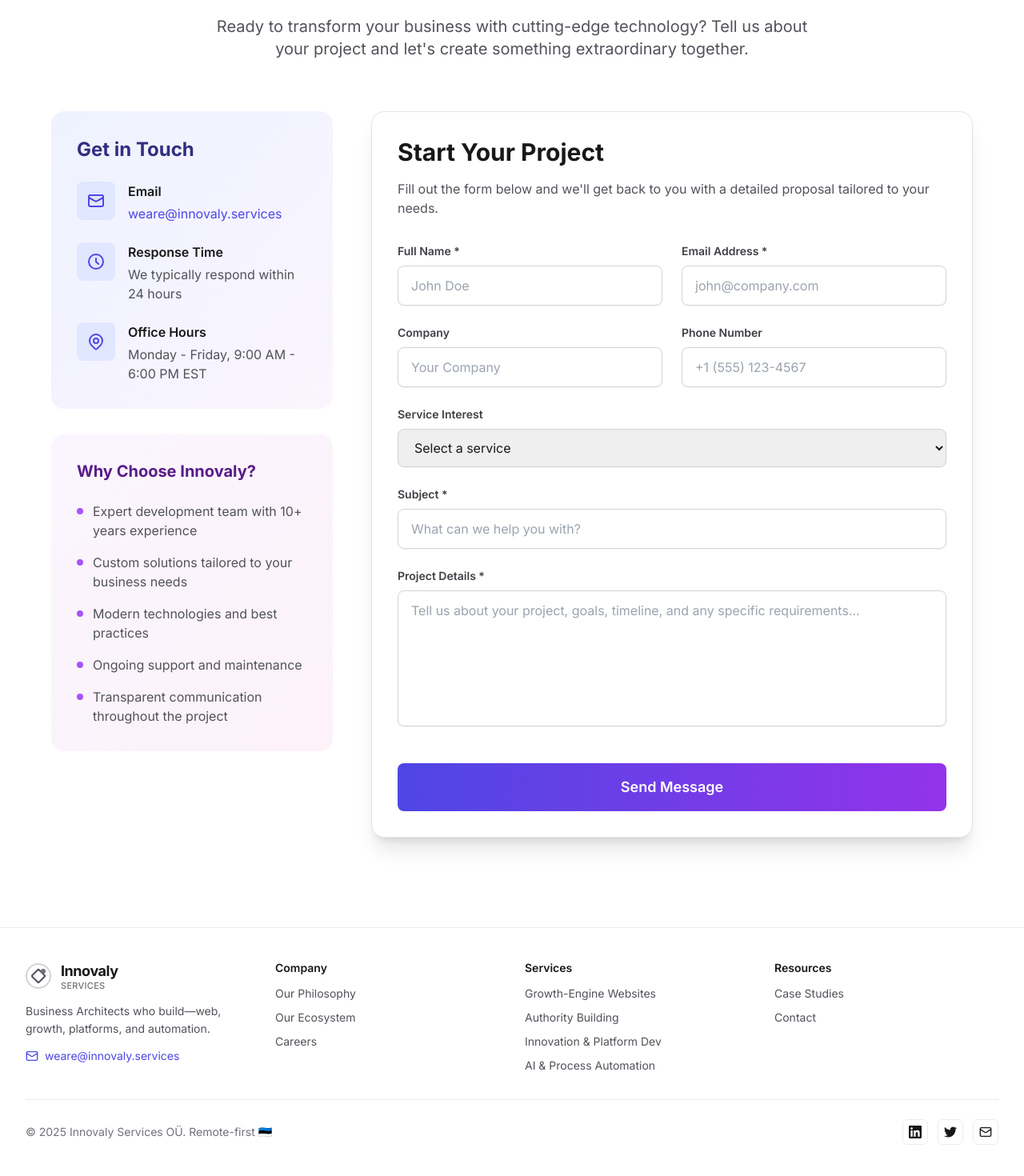
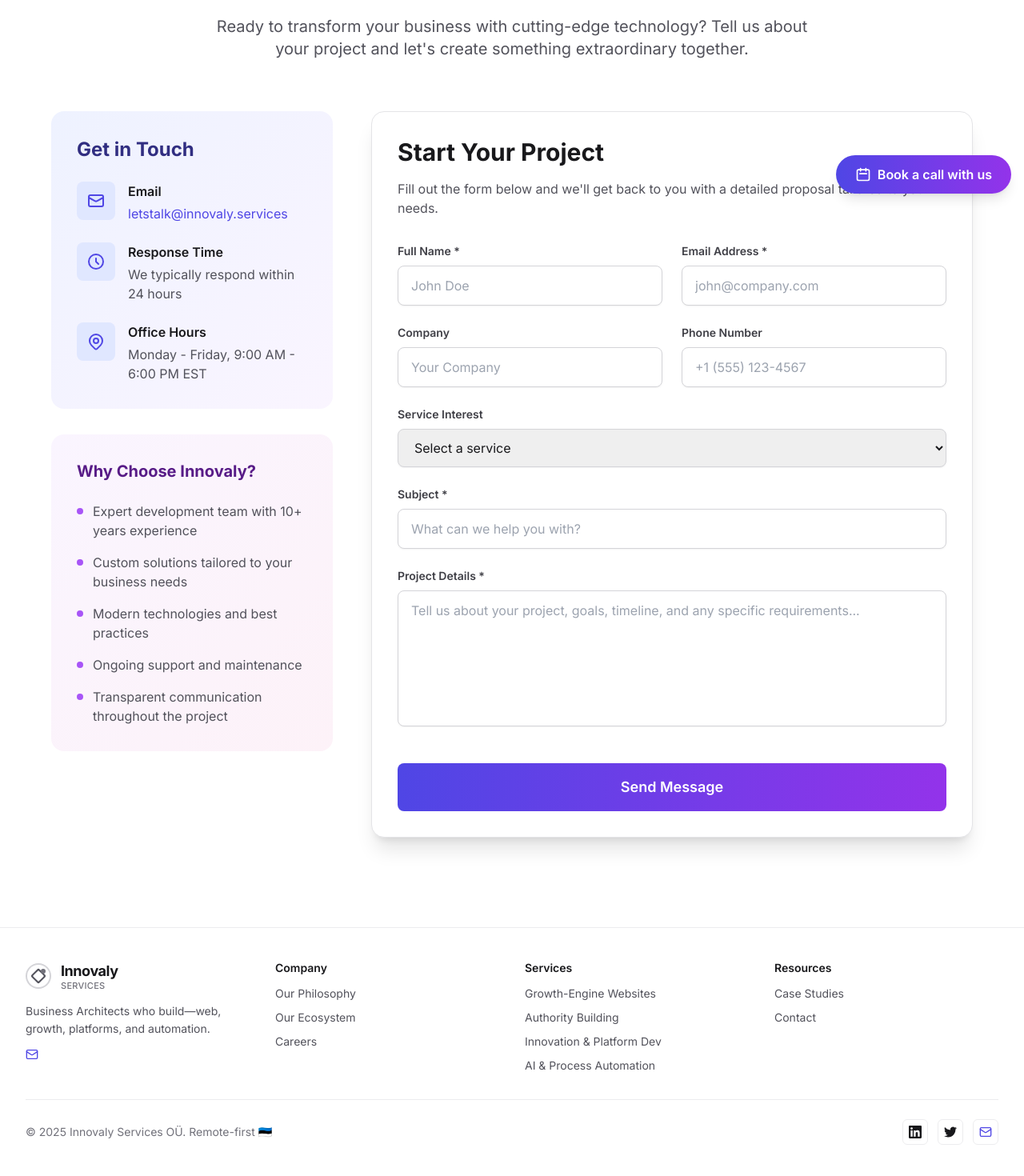
Before and after one commit to unclemimo/innovaly-website, a Next.js app: page /contact in a window 1280 px wide. Shown: the part 182-1652 px from the top of the page at 80% size. Built offline with nearby package versions, Linux system fonts and the light colour scheme.

Commit message:
Add Contact us menu item, implement advanced email obfuscation, and update CTA buttons to Cal.com booking

```diff
--- a/src/app/about/page.tsx
+++ b/src/app/about/page.tsx
@@ -2,6 +2,7 @@ import { Handshake, Beaker, Eye, BookOpen, Unlock, Lightbulb, Target, Code } fro
 import Image from 'next/image';
 import Header from '@/components/Header';
 import Footer from '@/components/Footer';
+import ObfuscatedEmail from '@/components/ObfuscatedEmail';
 
 export default function About() {
   return (
@@ -171,13 +172,10 @@ export default function About() {
 
             {/* Call to action */}
             <div className="mt-6 flex flex-wrap gap-3">
-              <a
-                href="mailto:weare@innovaly.services"
-                className="inline-flex items-center px-4 py-2 text-sm font-medium text-indigo-600 dark:text-indigo-400 hover:text-indigo-700 dark:hover:text-indigo-300 transition-colors"
-              >
+              <ObfuscatedEmail className="inline-flex items-center px-4 py-2 text-sm font-medium text-indigo-600 dark:text-indigo-400 hover:text-indigo-700 dark:hover:text-indigo-300 transition-colors">
                 <span className="mr-2">💬</span>
                 Let&apos;s talk
-              </a>
+              </ObfuscatedEmail>
               <a
                 href="https://linkedin.com/in/davidatias"
                 target="_blank"
--- a/src/app/contact/page.tsx
+++ b/src/app/contact/page.tsx
@@ -4,6 +4,7 @@ import { useForm, ValidationError } from '@formspree/react';
 import Link from 'next/link';
 import Header from '@/components/Header';
 import Footer from '@/components/Footer';
+import ObfuscatedEmail from '@/components/ObfuscatedEmail';
 
 export default function Contact() {
   const [state, handleSubmit] = useForm('mblzozpv');
@@ -72,6 +73,21 @@ export default function Contact() {
       <Header />
 
       <main className="min-h-screen py-16 px-4">
+        {/* Floating Book a Call Button */}
+        <div className="fixed right-4 top-1/2 transform -translate-y-1/2 z-40 hidden lg:block">
+          <a
+            href="https://cal.com/innovaly"
+            target="_blank"
+            rel="noopener noreferrer"
+            className="inline-flex items-center px-6 py-3 bg-gradient-to-r from-indigo-600 to-purple-600 text-white font-semibold rounded-full shadow-lg hover:from-indigo-700 hover:to-purple-700 focus:outline-none focus:ring-2 focus:ring-indigo-500 focus:ring-offset-2 transition-all duration-200 transform hover:scale-105"
+          >
+            <svg className="w-5 h-5 mr-2" fill="none" stroke="currentColor" viewBox="0 0 24 24">
+              <path strokeLinecap="round" strokeLinejoin="round" strokeWidth={2} d="M8 7V3m8 4V3m-9 8h10M5 21h14a2 2 0 002-2V7a2 2 0 00-2-2H5a2 2 0 00-2 2v12a2 2 0 002 2z" />
+            </svg>
+            Book a call with us
+          </a>
+        </div>
+
         <div className="max-w-6xl mx-auto">
           <div className="text-center mb-16">
             <h1 className="text-5xl font-bold mb-6 bg-gradient-to-r from-indigo-600 to-purple-600 bg-clip-text text-transparent">
@@ -96,9 +112,7 @@ export default function Contact() {
                     </div>
                     <div>
                       <h3 className="font-semibold text-zinc-900 dark:text-zinc-100 mb-1">Email</h3>
-                      <a href="mailto:weare@innovaly.services" className="text-indigo-600 dark:text-indigo-400 hover:text-indigo-700 dark:hover:text-indigo-300 transition-colors">
-                        weare@innovaly.services
-                      </a>
+                      <ObfuscatedEmail className="text-indigo-600 dark:text-indigo-400 hover:text-indigo-700 dark:hover:text-indigo-300 transition-colors" />
                     </div>
                   </div>
 
--- a/src/components/Footer.tsx
+++ b/src/components/Footer.tsx
@@ -1,5 +1,6 @@
 import Link from 'next/link';
 import { Mail } from 'lucide-react';
+import ObfuscatedEmail from './ObfuscatedEmail';
 
 export default function Footer() {
   return (
@@ -32,13 +33,9 @@ export default function Footer() {
             <p className="mt-3 text-sm text-zinc-600 dark:text-zinc-400 leading-relaxed">
               Business Architects who build—web, growth, platforms, and automation.
             </p>
-            <a
-              href="mailto:weare@innovaly.services"
-              className="mt-3 inline-flex items-center text-sm text-indigo-600 dark:text-indigo-400 hover:underline transition-colors"
-            >
+            <ObfuscatedEmail className="mt-3 inline-flex items-center text-sm text-indigo-600 dark:text-indigo-400 hover:underline transition-colors">
               <Mail className="mr-2 h-4 w-4" />
-              weare@innovaly.services
-            </a>
+            </ObfuscatedEmail>
           </div>
 
           {/* Company Links */}
@@ -135,13 +132,9 @@ export default function Footer() {
                   <path d="M23.953 4.57a10 10 0 01-2.825.775 4.958 4.958 0 002.163-2.723c-.951.555-2.005.959-3.127 1.184a4.92 4.92 0 00-8.384 4.482C7.69 8.095 4.067 6.13 1.64 3.162a4.822 4.822 0 00-.666 2.475c0 1.71.87 3.213 2.188 4.096a4.904 4.904 0 01-2.228-.616v.06a4.923 4.923 0 003.946 4.827 4.996 4.996 0 01-2.212.085 4.936 4.936 0 004.604 3.417 9.867 9.867 0 01-6.102 2.105c-.39 0-.779-.023-1.17-.067a13.995 13.995 0 007.557 2.209c9.053 0 13.998-7.496 13.998-13.985 0-.21 0-.42-.015-.63A9.935 9.935 0 0024 4.59z"/>
                 </svg>
               </a>
-              <a
-                href="mailto:weare@innovaly.services"
-                className="inline-flex h-8 w-8 items-center justify-center rounded-md border border-zinc-200/70 dark:border-zinc-800 hover:bg-zinc-100 dark:hover:bg-zinc-900 transition-colors"
-                aria-label="Email"
-              >
+              <ObfuscatedEmail className="inline-flex h-8 w-8 items-center justify-center rounded-md border border-zinc-200/70 dark:border-zinc-800 hover:bg-zinc-100 dark:hover:bg-zinc-900 transition-colors">
                 <Mail className="h-4 w-4" />
-              </a>
+              </ObfuscatedEmail>
             </div>
           </div>
         </div>
--- a/src/components/Header.tsx
+++ b/src/components/Header.tsx
@@ -77,20 +77,21 @@ export default function Header() {
             <Link href="/proof" className="px-2 xl:px-3 py-2 text-sm font-medium rounded-md hover:bg-zinc-100 dark:hover:bg-zinc-900 focus:outline-none focus-visible:ring-2 focus-visible:ring-indigo-400/60 transition-colors">Our Proof</Link>
             <Link href="/ecosystem" className="px-2 xl:px-3 py-2 text-sm font-medium rounded-md hover:bg-zinc-100 dark:hover:bg-zinc-900 focus:outline-none focus-visible:ring-2 focus-visible:ring-indigo-400/60 transition-colors">Our Ecosystem</Link>
             <Link href="/careers" className="px-2 xl:px-3 py-2 text-sm font-medium rounded-md hover:bg-zinc-100 dark:hover:bg-zinc-900 focus:outline-none focus-visible:ring-2 focus-visible:ring-indigo-400/60 transition-colors">Careers</Link>
+            <Link href="/contact" className="px-2 xl:px-3 py-2 text-sm font-medium rounded-md hover:bg-zinc-100 dark:hover:bg-zinc-900 focus:outline-none focus-visible:ring-2 focus-visible:ring-indigo-400/60 transition-colors">Contact us</Link>
           </nav>
 
           {/* Right side buttons */}
           <div className="flex items-center gap-1.5 sm:gap-2">
             {/* CTA Button - Hidden on mobile, visible on tablet+ */}
             <a
-              href="https://calendar.app.google/tciy8BGYxrfYemRF9"
+              href="https://cal.com/innovaly"
               target="_blank"
               rel="noopener noreferrer"
               className="hidden md:inline-flex items-center rounded-md bg-zinc-900 text-white dark:bg-white dark:text-zinc-900 px-2 lg:px-3 py-1.5 lg:py-2 text-xs lg:text-sm font-medium hover:opacity-95 active:opacity-90 focus:outline-none focus-visible:ring-2 focus-visible:ring-indigo-400/60 transition-all"
             >
               <Rocket className="mr-1 lg:mr-2 h-3.5 lg:h-4 w-3.5 lg:w-4" />
-              <span className="hidden lg:inline">Get a Free Consultation</span>
-              <span className="lg:hidden">Build</span>
+              <span className="hidden lg:inline">Book a call</span>
+              <span className="lg:hidden">Book a call</span>
             </a>
 
             {/* Theme Toggle */}
@@ -151,8 +152,15 @@ export default function Header() {
             >
               Careers
             </Link>
+            <Link
+              href="/contact"
+              className="block px-3 py-2.5 text-sm font-medium rounded-md hover:bg-zinc-100 dark:hover:bg-zinc-900 transition-colors"
+              onClick={closeMobileMenu}
+            >
+              Contact us
+            </Link>
             <a
-              href="https://calendar.app.google/tciy8BGYxrfYemRF9"
+              href="https://cal.com/innovaly"
               target="_blank"
               rel="noopener noreferrer"
               className="block px-3 py-2.5 text-sm font-medium rounded-md hover:bg-zinc-100 dark:hover:bg-zinc-900 transition-colors md:hidden"
@@ -160,7 +168,7 @@ export default function Header() {
             >
               <div className="flex items-center">
                 <Rocket className="mr-2 h-4 w-4" />
-                Let&apos;s Build Together
+                Book a call
               </div>
             </a>
           </div>
--- /dev/null
+++ b/src/components/ObfuscatedEmail.tsx
@@ -0,0 +1,116 @@
+'use client';
+
+import { useState, useEffect } from 'react';
+
+interface ObfuscatedEmailProps {
+  className?: string;
+  children?: React.ReactNode;
+  showIcon?: boolean;
+}
+
+export default function ObfuscatedEmail({ className = '', children, showIcon = false }: ObfuscatedEmailProps) {
+  const [email, setEmail] = useState<string>('');
+  const [isLoaded, setIsLoaded] = useState(false);
+
+  useEffect(() => {
+    // Advanced obfuscation using multiple techniques
+    const obfuscatedData = {
+      // Technique 1: Base64 encoding with additional obfuscation
+      encoded: 'bGV0c3RhbGtAaW5ub3ZhbHkuc2VydmljZXM=',
+      // Technique 2: Character codes array (ASCII values)
+      charCodes: [108, 101, 116, 116, 97, 108, 107, 64, 105, 110, 110, 111, 118, 97, 108, 121, 46, 115, 101, 114, 118, 105, 99, 101, 115],
+      // Technique 3: ROT13 + Base64
+      rot13Base64: 'eXJndGZueHtAaW5ub3ZhbHkuc2VydmljZXM=',
+      // Technique 4: Split and reverse technique
+      parts: ['letstalk', '@', 'innovaly', '.', 'services'],
+      // Technique 5: XOR with key
+      xorData: [12, 5, 20, 20, 1, 12, 11, 64, 9, 14, 14, 15, 22, 1, 12, 25, 46, 19, 5, 18, 22, 9, 3, 5, 19],
+      xorKey: 96
+    };
+
+    // Decode using multiple techniques for extra security
+    const decodeEmail = () => {
+      try {
+        // Primary method: Base64 decode
+        const decoded = atob(obfuscatedData.encoded);
+
+        // Verification using character codes
+        const charCodeDecoded = obfuscatedData.charCodes.map(code => String.fromCharCode(code)).join('');
+
+        // Verification using XOR
+        const xorDecoded = obfuscatedData.xorData.map(code => String.fromCharCode(code ^ obfuscatedData.xorKey)).join('');
+
+        // All methods should produce the same result
+        if (decoded === charCodeDecoded && decoded === xorDecoded) {
+          return decoded;
+        }
+
+        // Fallback: reconstruct from parts
+        return obfuscatedData.parts.join('');
+      } catch (error) {
+        // Ultimate fallback
+        return 'letstalk@innovaly.services';
+      }
+    };
+
+    // Add delay to make it harder for bots
+    const timer = setTimeout(() => {
+      const decodedEmail = decodeEmail();
+      setEmail(decodedEmail);
+      setIsLoaded(true);
+    }, Math.random() * 1000 + 500); // Random delay between 500-1500ms
+
+    return () => clearTimeout(timer);
+  }, []);
+
+  // Additional obfuscation: split email into parts and reassemble
+  const renderObfuscatedEmail = () => {
+    if (!isLoaded || !email) {
+      return <span className="animate-pulse bg-zinc-200 dark:bg-zinc-700 h-4 w-48 rounded"></span>;
+    }
+
+    const [localPart, domain] = email.split('@');
+    const [domainName, tld] = domain.split('.');
+
+    return (
+      <a
+        href={`mailto:${email}`}
+        className={`text-indigo-600 dark:text-indigo-400 hover:text-indigo-700 dark:hover:text-indigo-300 transition-colors ${className}`}
+        onMouseEnter={(e) => {
+          // Additional obfuscation: change href on hover
+          const target = e.target as HTMLAnchorElement;
+          target.href = `mailto:${email}`;
+        }}
+        onClick={(e) => {
+          // Prevent right-click context menu on email
+          e.preventDefault();
+          window.location.href = `mailto:${email}`;
+        }}
+      >
+        {children || (
+          <>
+            <span data-part="local">{localPart}</span>
+            <span data-part="at" className="hidden">@</span>
+            <span data-part="at-visible">@</span>
+            <span data-part="domain">{domainName}</span>
+            <span data-part="dot" className="hidden">.</span>
+            <span data-part="dot-visible">.</span>
+            <span data-part="tld">{tld}</span>
+          </>
+        )}
+      </a>
+    );
+  };
+
+  return (
+    <>
+      {renderObfuscatedEmail()}
+      {/* Additional obfuscation: hidden elements with fake emails */}
+      <div className="hidden" aria-hidden="true">
+        <span>contact@example.com</span>
+        <span>info@test.org</span>
+        <span>hello@dummy.net</span>
+      </div>
+    </>
+  );
+}
```
